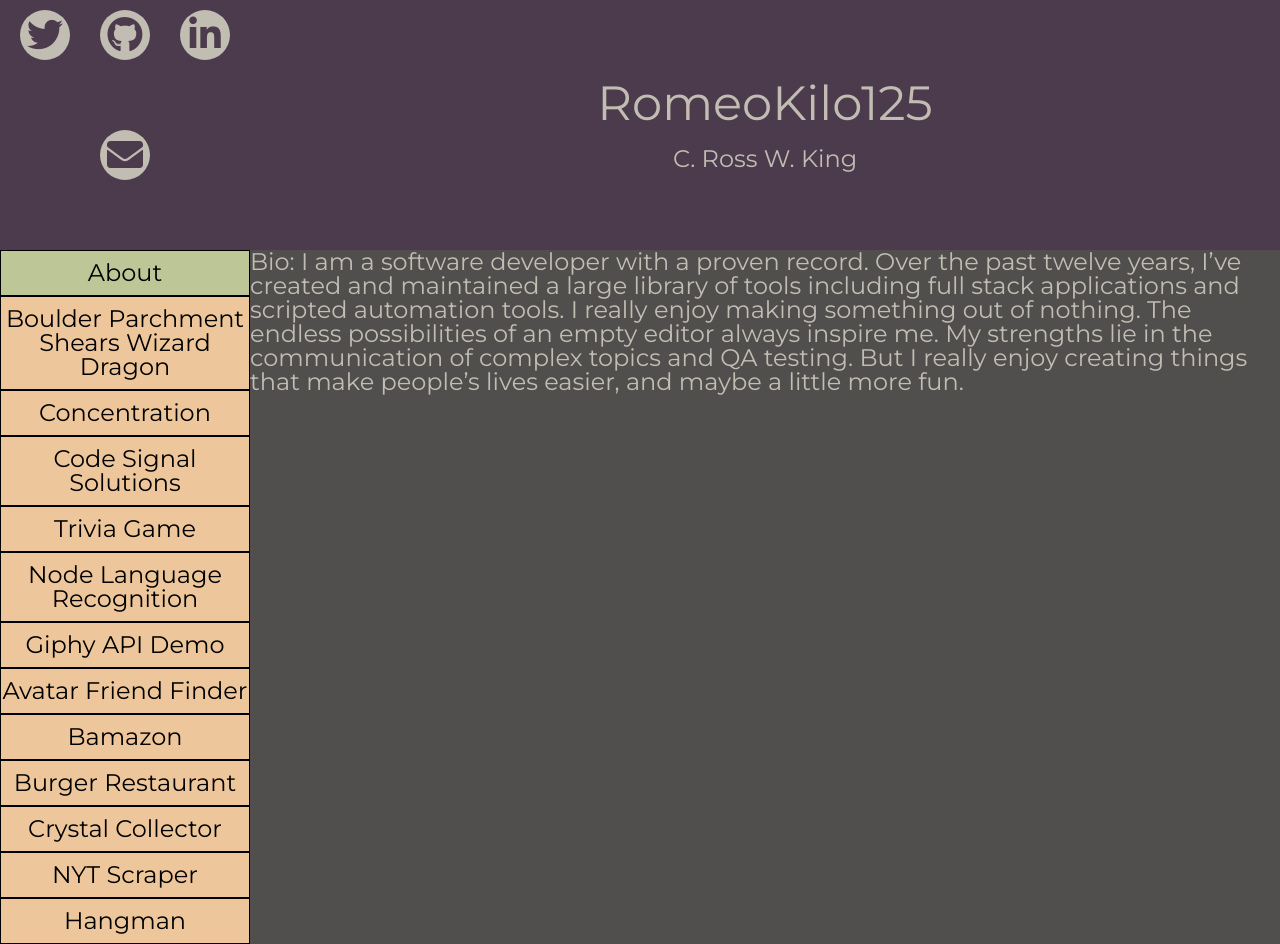
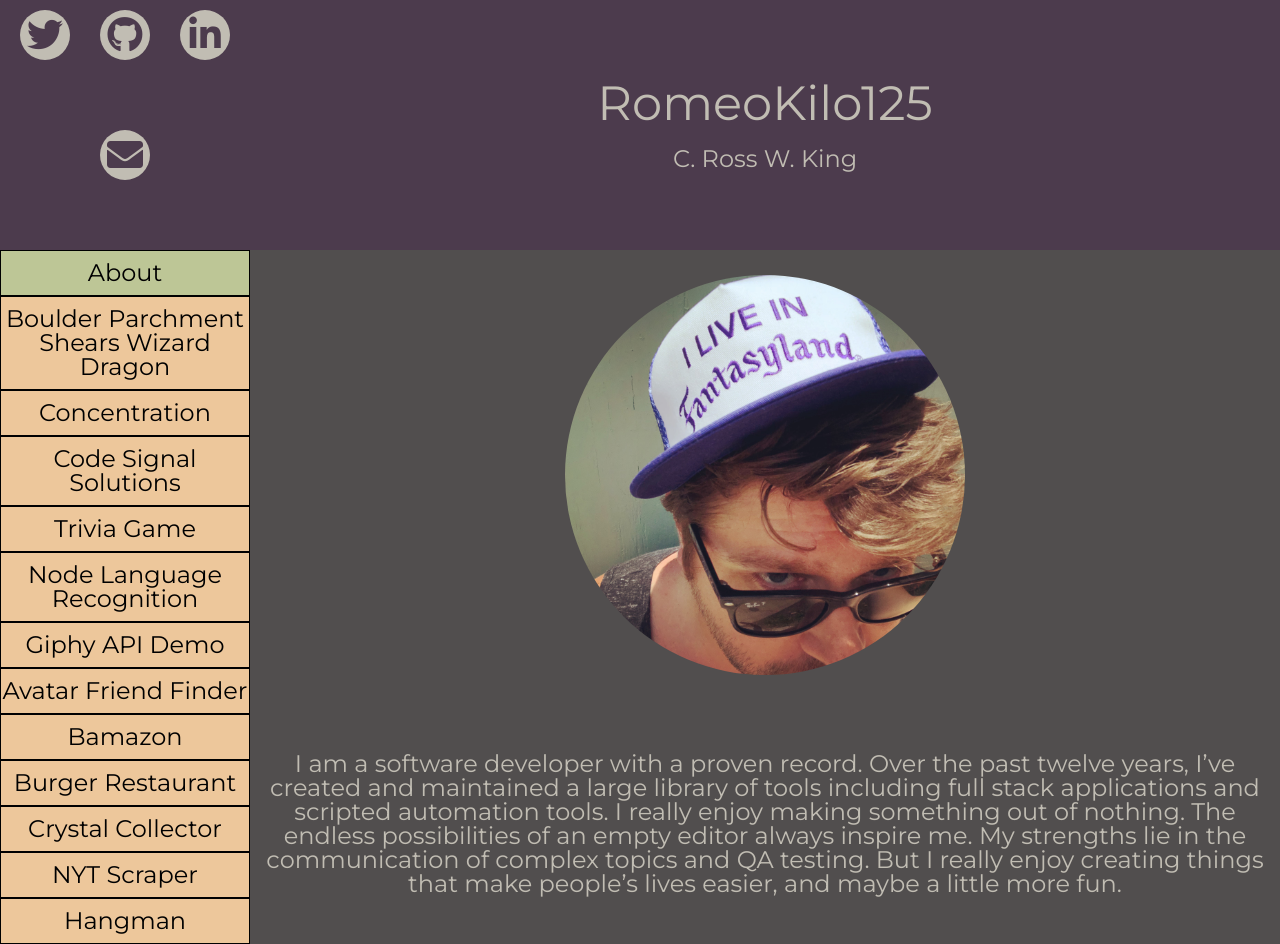
Before and after one commit to RomeoKilo125/RomeoKilo125.github.io, a React (Create React App) app: page / in a window 1280 px wide. Both pictures are taken after a click on the element "About". Built offline with nearby package versions, Linux system fonts and the light colour scheme.

Commit message:
styled about component and added profile pic

```diff
--- a/src/components/DisplayArea/index.js
+++ b/src/components/DisplayArea/index.js
@@ -6,13 +6,16 @@ function DisplayArea(props) {
   return (
     item.name === 'About'
     ? <div className='display display-about'>
-      Bio: {item.bio}
+      <div classname='profilePic'>
+        <img className='about-img' alt='Profile Pic' src={process.env.PUBLIC_URL + '/media/' + item.pic} />
+      </div>
+      <div className='bio'>{item.bio}</div>
     </div>
     : <div className='display display-project'>
       <div className='project-name'>{item.name}</div>
       <div className='project-thumbnail'>
         <video controls>
-          <source src={process.env.PUBLIC_URL + '/' + item.thumbnail} type='video/mp4'></source>
+          <source src={process.env.PUBLIC_URL + '/media/' + item.thumbnail} type='video/mp4'></source>
         </video>
       </div>
       <div className='project-description'>{item.description}</div>
--- a/src/components/DisplayArea/style.css
+++ b/src/components/DisplayArea/style.css
@@ -6,6 +6,17 @@
   background: #514e4e;
   color: #c1bdb3;
   font-size: 1.5em;
+}
+
+.display-about {
+  display: grid;
+  text-align: center;
+}
+
+.about-img {
+  width: 400px;
+  border-radius: 50%;
+  margin: 25px;
 }
 
 .display-project {
--- a/src/data/about.json
+++ b/src/data/about.json
@@ -1,4 +1,5 @@
 {
   "name": "About",
-  "bio": "I am a software developer with a proven record. Over the past twelve years, I’ve created and maintained a large library of tools including full stack applications and scripted automation tools. I really enjoy making something out of nothing. The endless possibilities of an empty editor always inspire me. My strengths lie in the communication of complex topics and QA testing. But I really enjoy creating things that make people’s lives easier, and maybe a little more fun."
+  "bio": "I am a software developer with a proven record. Over the past twelve years, I’ve created and maintained a large library of tools including full stack applications and scripted automation tools. I really enjoy making something out of nothing. The endless possibilities of an empty editor always inspire me. My strengths lie in the communication of complex topics and QA testing. But I really enjoy creating things that make people’s lives easier, and maybe a little more fun.",
+  "pic": "profilePic.jpeg"
 }
```
Also changed, not shown: public/media/profilePic.jpeg (added).
